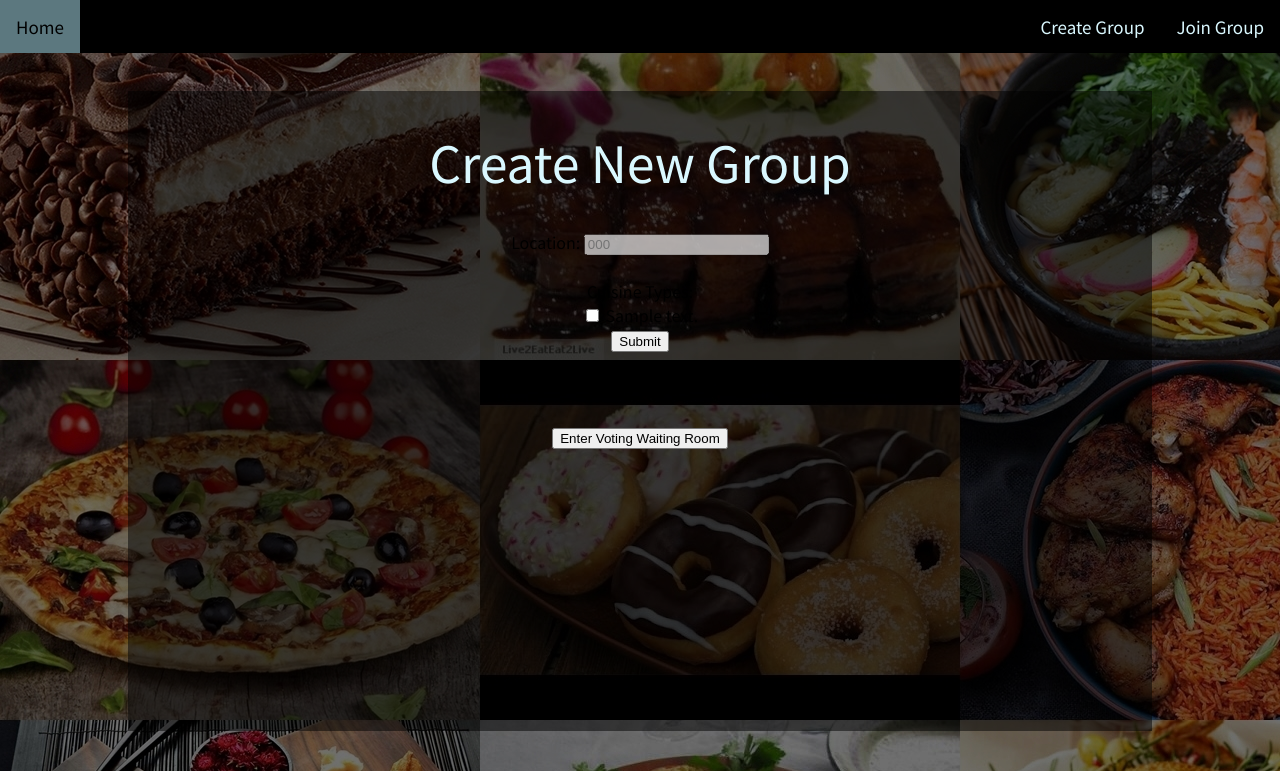
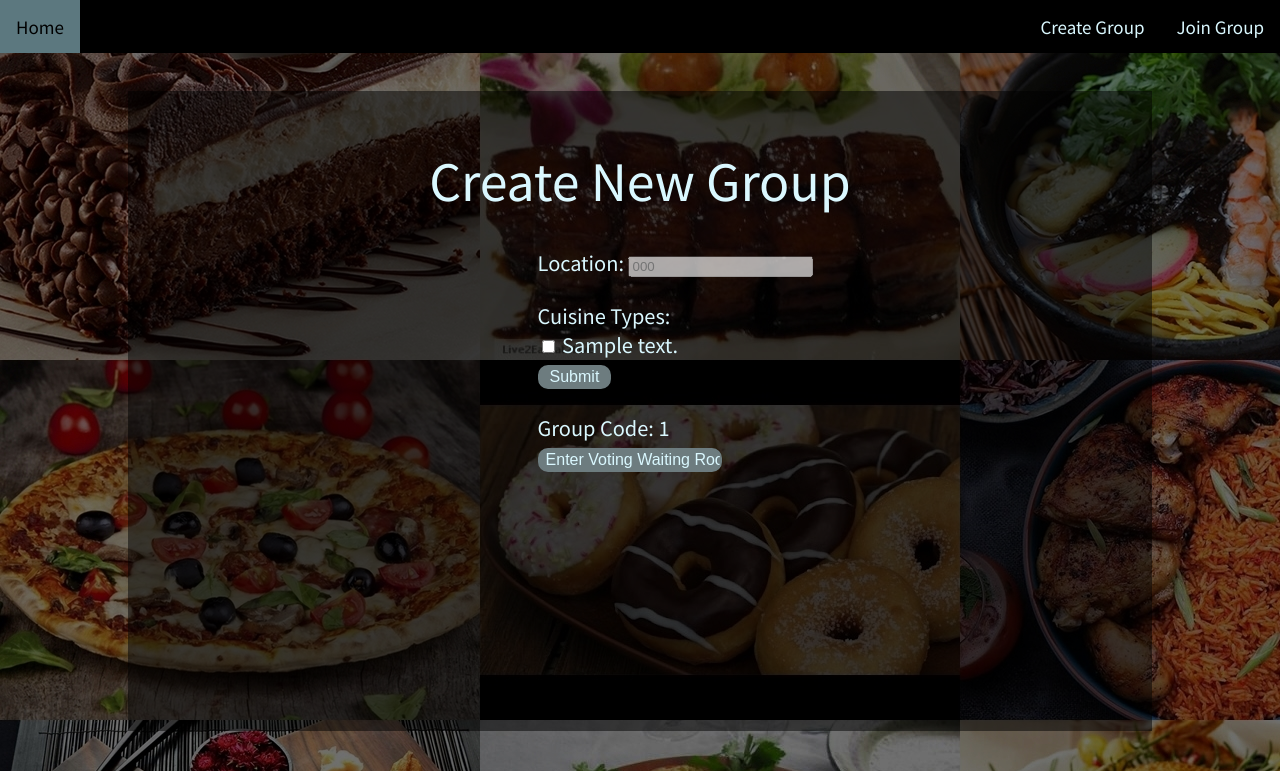
Before and after one commit to clarindaho/eaterank, a Flask app: template templates/creategroup.html in a window 1280 px wide. Shown: the top 771 px of the page. Run offline with Flask 2, Linux system fonts and the light colour scheme; the template is opened without the code that fills it: most values are stand-ins (such as "Sample title", 1, 10 or a date in 2020).

Commit message:
Updated styling of frontend

```diff
--- a/routes.py
+++ b/routes.py
@@ -168,14 +168,16 @@ def select_cuisine(zipcode):
 
 @app.route('/voting/waiting/<crew_id>/<group_leader>', methods=["GET", "POST"])
 def waiting(crew_id, group_leader):
+	start_voting_flag = 0
+
 	if request.method == "GET":
-		if (group_leader is "1"):
+		return render_template("waiting.html", crew_id=crew_id)
+
+	if request.method == "POST":
+		if (group_leader == "1"):
 			return render_template("waiting.html", crew_id=crew_id, group_leader=1)
 		else:
 			return render_template("waiting.html", crew_id=crew_id)
-
-	if request.method == "POST":
-		return redirect(url_for("start_voting", crew_id=crew_id, group_leader=1))
 
 @app.route('/voting/start/<crew_id>/<group_leader>', methods=["GET", "POST"])
 def start_voting(crew_id, group_leader):
--- a/static/style.css
+++ b/static/style.css
@@ -49,6 +49,7 @@ p {
 
 	background-color: var(--grey);
 
+	color: var(--white);
 	text-align: center;
 	font-size: 32px;
 	font-size: 2.5vw;
@@ -83,11 +84,18 @@ input[type=text] {
 }
 
 .home_title {
-	margin-top: 5;
+	margin-top: 5%;
 
 	color: var(--white);
 	font-size: 50px;
 	font-weight: 100;
+}
+
+.home_text {
+	text-align: center;
+	color: var(--white);
+	font-size: 20px;
+	font-weight: 35;
 }
 
 .home_content {
@@ -120,30 +128,18 @@ input[type=text] {
 
 /* End Navigation Bar */
 
-/* Error Page */
+/* Create Group Page */
 
-.error {
-	align-self: center;
-	position: fixed;
-	margin: 3% 10% 5% 10%;
-	height: 80%;
-	width: 80%;
-
-	background-color: rgba(0, 0, 0, 0.5);
+.creategroup_text {
+	margin-left: 40%;
 
 	text-align: left;
+	color: var(--white);
+	font-size: 20px;
+	font-weight: 35;
 }
 
-.error_title {
-	margin-top: 5%;
-	margin-left: 5%;
-
-	color: var(--white);
-	font-size: 50px;
-	font-weight: 100;
-}
-
-.error_text {
+.creategroup_checklist {
 	margin-left: 5%;
 
 	text-align: left;
@@ -152,22 +148,27 @@ input[type=text] {
 	font-weight: 35;
 }
 
-/* End Error Page */
+.creategroup_submit{
+	margin-left: 0%
+	margin: 2% 10% 2% 10%;
+	width: 12%;
+	height: 20%;
 
-/* Create Group Page */
+	border: 2px solid var(--grey);
+	border-radius: 10px;
 
-.create_group {
-	align-self: center;
-	position: fixed;
-	margin: 3% 10% 5% 10%;
-	height: 80%;
-	width: 80%;
+	background-color: var(--grey);
 
-	background-color: rgba(0, 0, 0, 0.5);
-
+	color: var(--white);
 	text-align: center;
+	font-size: 16px;
 }
 
+.creategroup_submit:hover{
+	border: 2px solid var(--light_grey);
+	background-color: var(--light_grey);
+	color: black;
+}
 
 /* End Create Group Page */
 
--- a/templates/404.html
+++ b/templates/404.html
@@ -10,9 +10,9 @@
 {% block og_description %}Error 404: Page Not Found{% endblock %}
 
 {% block body %}
-	<div class="error">
-		<h1 class="error_title">Error 404</h1>
-		<p class="error_text"> Sorry, this page could not be found.</p>
+	<div class="home">
+		<h1 class="home_title" style="margin-left: 5%; text-align: left;">Error 404</h1>
+		<p class="home_text" style="margin-left: 5%; text-align: left;"> Sorry, this page could not be found.</p>
 	</div>
 {% endblock %}
 
--- a/templates/creategroup.html
+++ b/templates/creategroup.html
@@ -15,7 +15,7 @@
 		<h1 class="home_title">Create New Group</h1>
 		<div class="home_content">
 			<!-- ZIP Code -->
-			<div class="creategroup_zipcode">
+			<div class="creategroup_text">
 				<form action="/group/create" method="POST">
 					Location: <input type="number" name="zipcode" placeholder={% if zipcode %}"{{ zipcode }}" disabled {% else %}"10001"{% endif %}><br>
 				</form>
@@ -24,17 +24,17 @@
 			<!-- Cuisine Types -->
 			{% if cuisines %}
 				<br>
-				<div class="creategroup_cuisine">
+				<div class="creategroup_text">
 					<form action="/group/create{% if zipcode %}/{{ zipcode }}{% endif %}" method="POST">
 						Cuisine Types:
+
 						{% for cuisine in cuisines %}
 							<br>
 							<input type="checkbox" name="{{ cuisine }}" {% if selected_cuisines %}{%if cuisine in selected_cuisines %}checked{% endif %} disabled{% endif %}>
-							<span class="checkmark"></span>
 							<label class="cuisines">{{ cuisine }}</label>
 						{% endfor %}
 
-						<br><input type="submit" class="submit" value="Submit" {% if selected_cuisines %}disabled{% endif %}>
+						<br><input type="submit" class="creategroup_submit" value="Submit" {% if selected_cuisines %}disabled{% endif %}>
 					</form>
 				</div>
 			{% endif %}
@@ -42,12 +42,13 @@
 			<!-- Group Code and Start Voting Button -->
 			{% if crew_id %}
 				<br>
-				<label class="creategroup_text">Group Code: </label>
-				<label class="creategroup_groupcode">{{ crew_id }}</label>
+				<div class="creategroup_text">
+					<label>Group Code: {{ crew_id }}</label>
 
-				<form action="/voting/waiting/{{ crew_id }}/1" method="GET">
-					<br><input type="submit" class="submit" value="Enter Voting Waiting Room">
-				</form>
+					<form action="/voting/waiting/{{ crew_id }}/1" method="POST">
+						<input type="submit" class="creategroup_submit" style="width: 30%;" value="Enter Voting Waiting Room">
+					</form>
+				</div>
 			{% endif %}
 		</div>
 	</div>
--- a/templates/waiting.html
+++ b/templates/waiting.html
@@ -14,11 +14,11 @@
 	<div class="home">
 		<h1 class="home_title"></h1>
 		<div class="home_content">
-			<p>Group Code: {{ crew_id }}</p>
-			<p>Waiting for people to join...</p>
+			<p class="home_title" style="margin-top: 10%;">Group Code: {{ crew_id }}</p>
+			<p class="home_text">Waiting for people to join...</p>
 
 			{% if group_leader %}
-			<form action="/voting/start/{{ crew_id }}/1" method="POST">
+			<form action="/voting/start/{{ crew_id }}" method="POST">
 				<br><input type="submit" class="button" value="Start Voting">
 			</form>
 			{% endif %}
```
